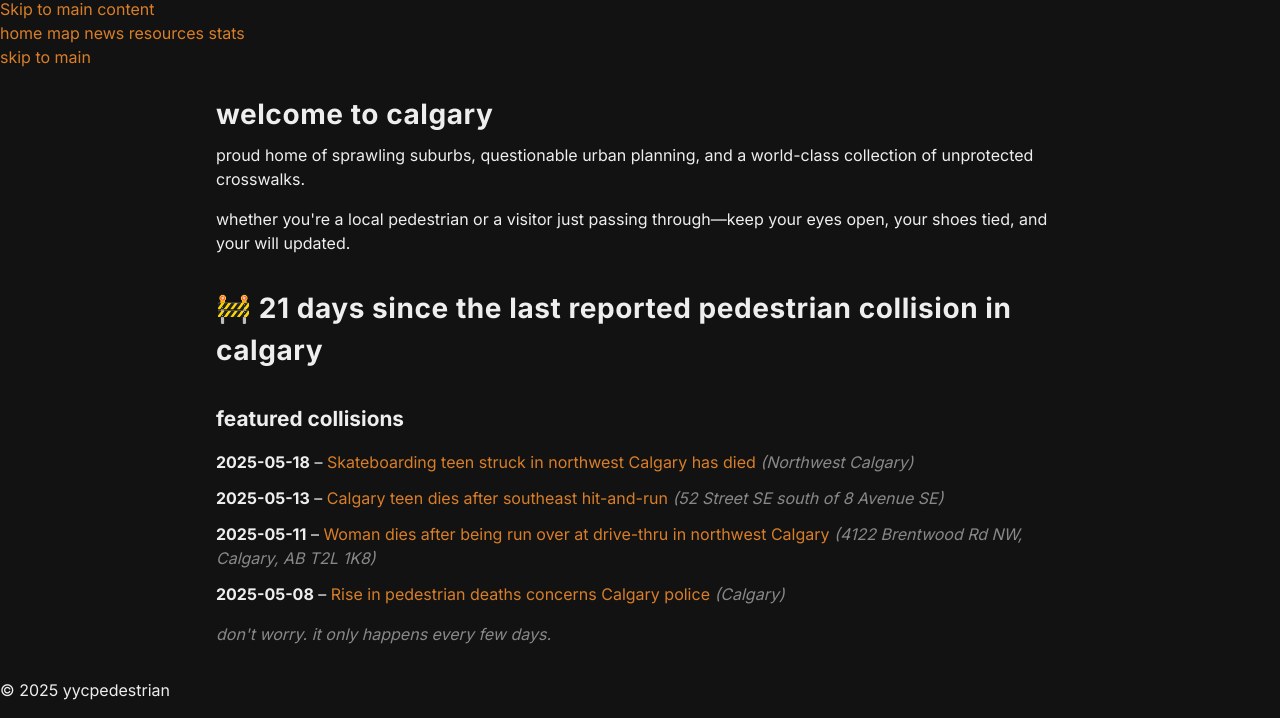
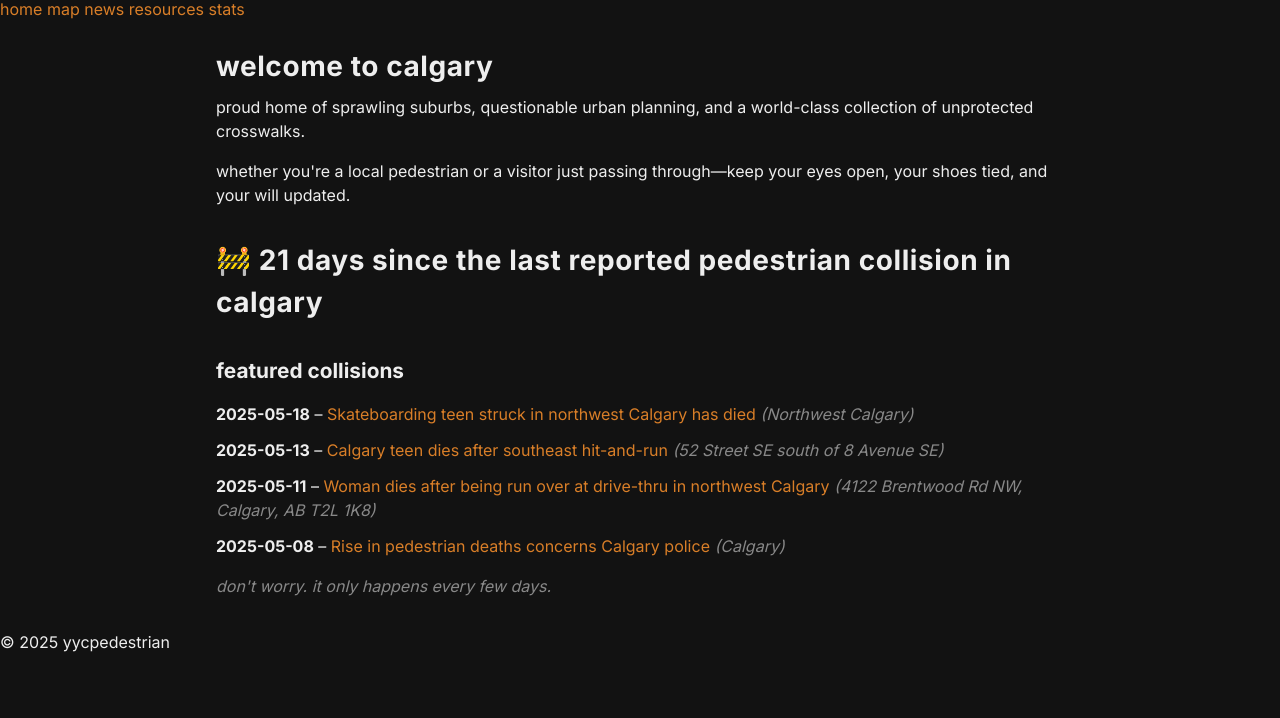
Before and after one commit to ktlmrx/yycpedestrian, a plain HTML site: page index.html in a window 1280 px wide. Shown: the part 83-801 px from the top of the page. Drawn offline with Linux system fonts and the light colour scheme.

Commit message:
Update style.css

```diff
--- a/css/style.css
+++ b/css/style.css
@@ -169,6 +169,34 @@ ul#incident-feed li {
   font-family: 'Inter', sans-serif;
   border-radius: 6px;
 }
+/* screen reader only */
+.sr-only {
+  position: absolute;
+  width: 1px;
+  height: 1px;
+  padding: 0;
+  margin: -1px;
+  overflow: hidden;
+  clip: rect(0, 0, 0, 0);
+  white-space: nowrap;
+  border: 0;
+}
+
+/* sr visible when focused */
+.sr-only-focusable:focus {
+  position: static;
+  width: auto;
+  height: auto;
+  margin: 0;
+  overflow: visible;
+  clip: auto;
+  white-space: normal;
+  background: var(--color-accent);
+  color: black;
+  padding: 0.5rem 1rem;
+  display: inline-block;
+  z-index: 100;
+}
 
 /* media queries */
 
```
